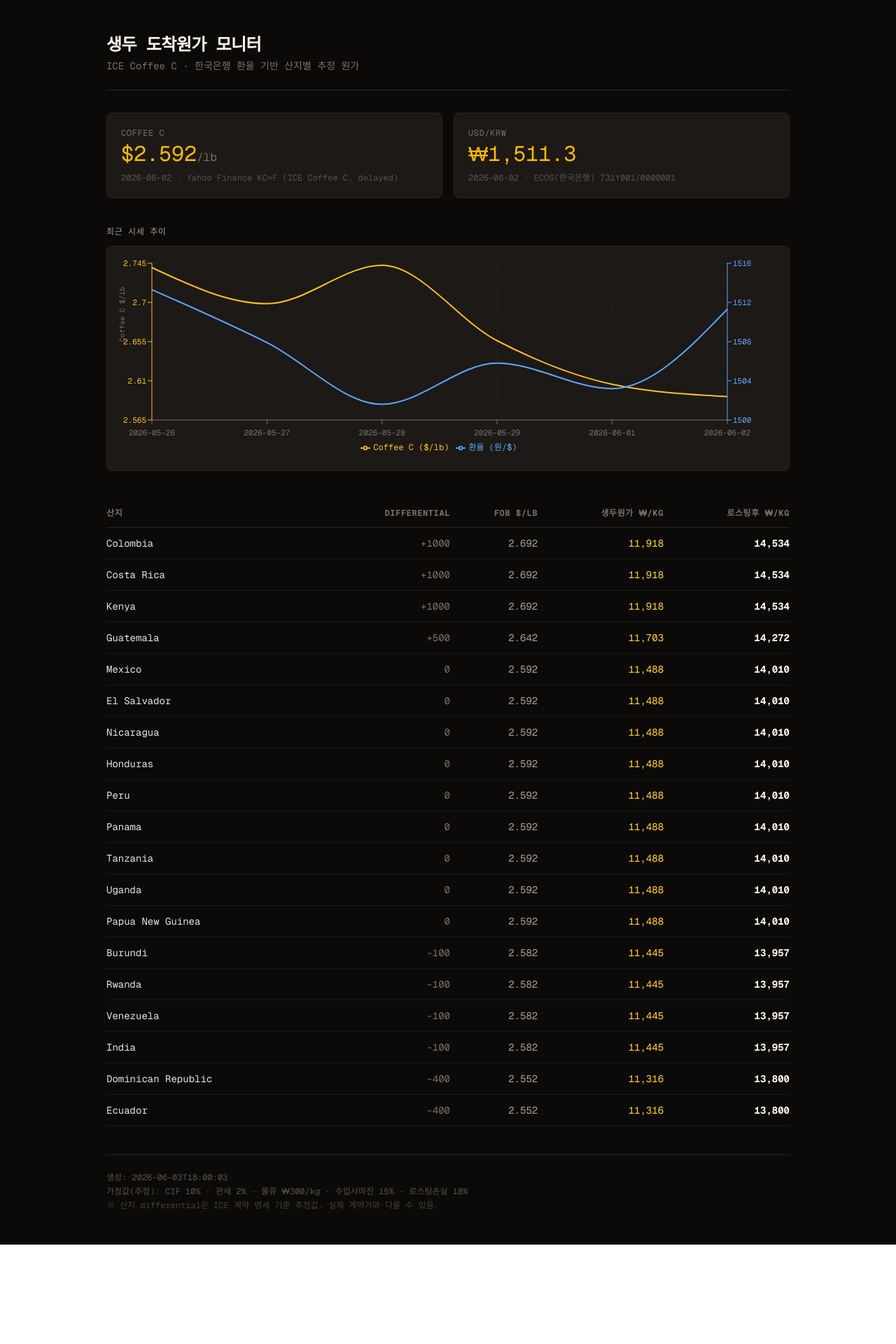
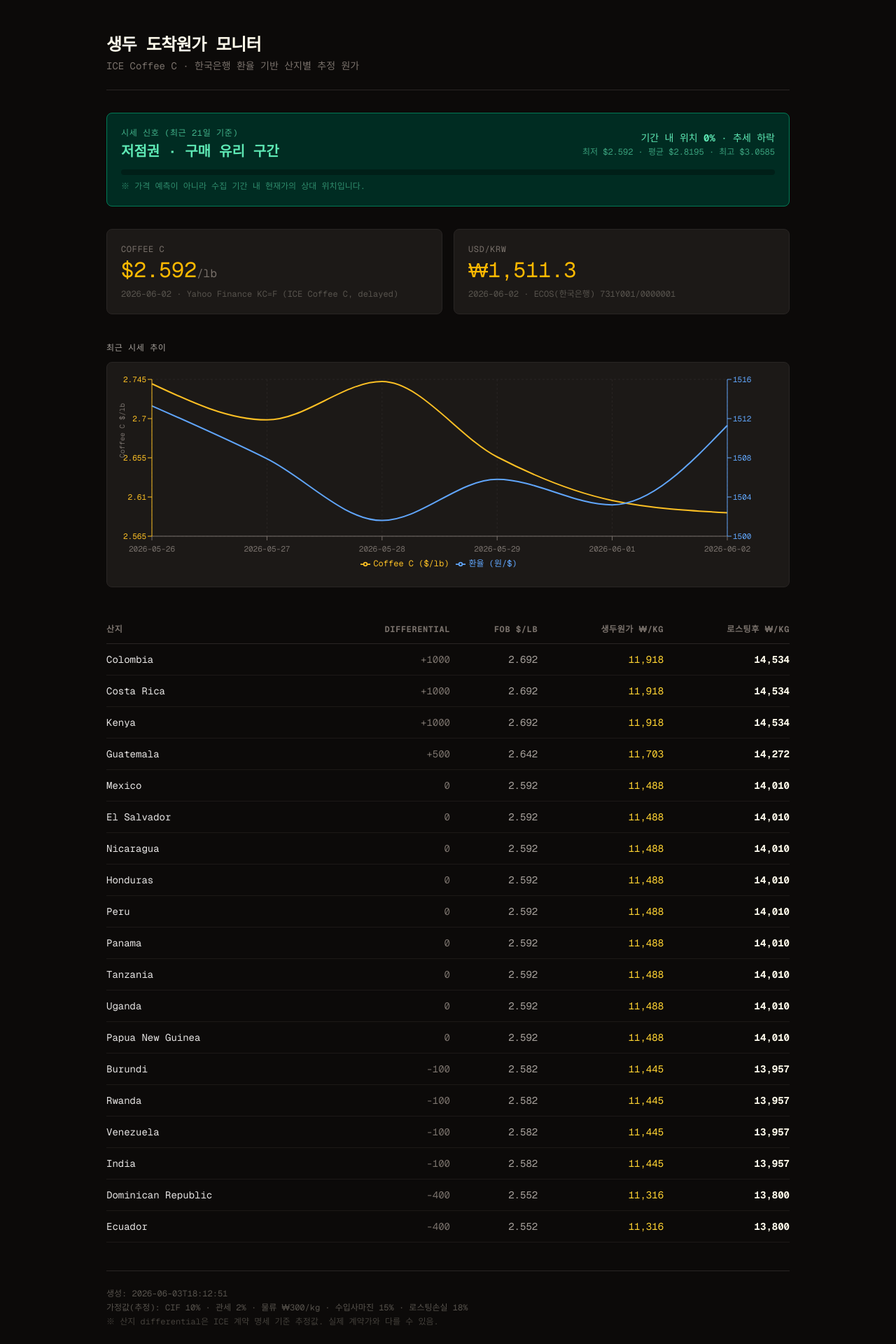
Before and after one commit to kyh30628-del/coffee_lab, a Next.js app in the folder web/: page /cost in a window 1280 px wide. Shown: the top 1920 px of the page at 70% size. Before the commit the page ends 1778 px from the top, so only its background shows below. Built offline with nearby package versions, Linux system fonts and the light colour scheme.

Commit message:
feat: B2B 시세 신호 - 기간 내 위치 기반 구매 유리/관망 판단 배너

```diff
--- a/web/app/cost/page.tsx
+++ b/web/app/cost/page.tsx
@@ -2,86 +2,87 @@ import fs from "node:fs";
 import path from "node:path";
 import PriceChart from "./PriceChart";
 
-type Row = {
-  origin: string; note: string; point_diff: number;
-  fob_usd_lb: number; green_krw_per_kg: number; roasted_krw_per_kg: number;
-};
+type Row = { origin: string; note: string; point_diff: number;
+  fob_usd_lb: number; green_krw_per_kg: number; roasted_krw_per_kg: number; };
+type Signal = { current: number; low: number; high: number; avg: number;
+  position_pct: number; label: string; tone: string; trend: string; days: number; } | null;
 type CostData = {
   generated_at: string;
-  inputs: {
-    coffee_c_usd_lb: number; coffee_c_date: string; coffee_c_source: string;
-    usd_krw: number; usd_krw_date: string; usd_krw_source: string;
-  };
+  inputs: { coffee_c_usd_lb: number; coffee_c_date: string; coffee_c_source: string;
+    usd_krw: number; usd_krw_date: string; usd_krw_source: string; };
+  signal: Signal;
   assumptions: Record<string, number>;
   rows: Row[];
 };
 type Point = { date: string; coffee_c: number; usd_krw: number };
 
 function loadData(): CostData | null {
-  try {
-    const p = path.join(process.cwd(), "public", "data", "cost.json");
-    return JSON.parse(fs.readFileSync(p, "utf-8"));
-  } catch {
-    return null;
-  }
+  try { return JSON.parse(fs.readFileSync(path.join(process.cwd(), "public", "data", "cost.json"), "utf-8")); }
+  catch { return null; }
 }
+function loadTimeseries(): { points: Point[] } {
+  try { return JSON.parse(fs.readFileSync(path.join(process.cwd(), "public", "data", "timeseries.json"), "utf-8")); }
+  catch { return { points: [] }; }
+}
+const won = (n: number) => n.toLocaleString("ko-KR");
 
-function loadTimeseries(): { points: Point[] } {
-  try {
-    const p = path.join(process.cwd(), "public", "data", "timeseries.json");
-    return JSON.parse(fs.readFileSync(p, "utf-8"));
-  } catch {
-    return { points: [] };
-  }
-}
-
-const won = (n: number) => n.toLocaleString("ko-KR");
+const TONE: Record<string, string> = {
+  good: "bg-emerald-950 border-emerald-700 text-emerald-300",
+  high: "bg-red-950 border-red-800 text-red-300",
+  neutral: "bg-stone-900 border-stone-700 text-stone-300",
+};
 
 export default function CostPage() {
   const data = loadData();
-
   if (!data) {
     return (
       <main className="min-h-screen bg-stone-950 text-stone-200 flex items-center justify-center p-8">
-        <div className="text-center">
-          <p className="text-lg">데이터가 없습니다.</p>
-          <p className="text-stone-500 mt-2 text-sm">
-            data-engine에서 python models/export_cost.py 를 먼저 실행하세요.
-          </p>
-        </div>
+        <p className="text-stone-500 text-sm">데이터가 없습니다. data-engine에서 export_cost.py를 실행하세요.</p>
       </main>
     );
   }
-
-  const { inputs, assumptions, rows } = data;
+  const { inputs, assumptions, rows, signal } = data;
   const ts = loadTimeseries();
 
   return (
     <main className="min-h-screen bg-stone-950 text-stone-200 font-mono">
       <div className="max-w-5xl mx-auto px-6 py-12">
         <header className="border-b border-stone-800 pb-6 mb-8">
-          <h1 className="text-2xl font-bold tracking-tight text-amber-50">
-            생두 도착원가 모니터
-          </h1>
-          <p className="text-stone-500 text-sm mt-1">
-            ICE Coffee C · 한국은행 환율 기반 산지별 추정 원가
-          </p>
+          <h1 className="text-2xl font-bold tracking-tight text-amber-50">생두 도착원가 모니터</h1>
+          <p className="text-stone-500 text-sm mt-1">ICE Coffee C · 한국은행 환율 기반 산지별 추정 원가</p>
         </header>
+
+        {signal && (
+          <section className={`rounded-lg border p-5 mb-8 ${TONE[signal.tone] ?? TONE.neutral}`}>
+            <div className="flex items-center justify-between flex-wrap gap-2">
+              <div>
+                <div className="text-xs uppercase tracking-wider opacity-70">시세 신호 (최근 {signal.days}일 기준)</div>
+                <div className="text-xl font-bold mt-1">{signal.label}</div>
+              </div>
+              <div className="text-right text-sm">
+                <div>기간 내 위치 <span className="font-bold">{signal.position_pct}%</span> · 추세 {signal.trend}</div>
+                <div className="opacity-60 text-xs mt-0.5">
+                  최저 ${signal.low} · 평균 ${signal.avg} · 최고 ${signal.high}
+                </div>
+              </div>
+            </div>
+            <div className="mt-3 h-2 bg-black/30 rounded-full overflow-hidden">
+              <div className="h-full bg-current opacity-70" style={{ width: `${signal.position_pct}%` }} />
+            </div>
+            <p className="text-xs opacity-50 mt-2">※ 가격 예측이 아니라 수집 기간 내 현재가의 상대 위치입니다.</p>
+          </section>
+        )}
 
         <section className="grid grid-cols-2 gap-4 mb-10">
           <div className="bg-stone-900 border border-stone-800 rounded-lg p-5">
             <div className="text-stone-500 text-xs uppercase tracking-wider">Coffee C</div>
             <div className="text-3xl text-amber-400 mt-1">${inputs.coffee_c_usd_lb}<span className="text-base text-stone-500">/lb</span></div>
-            <div className="text-stone-600 text-xs mt-2">
-              {inputs.coffee_c_date} · {inputs.coffee_c_source}
-            </div>
+            <div className="text-stone-600 text-xs mt-2">{inputs.coffee_c_date} · {inputs.coffee_c_source}</div>
           </div>
           <div className="bg-stone-900 border border-stone-800 rounded-lg p-5">
             <div className="text-stone-500 text-xs uppercase tracking-wider">USD/KRW</div>
             <div className="text-3xl text-amber-400 mt-1">₩{won(inputs.usd_krw)}</div>
-            <div className="text-stone-600 text-xs mt-2">
-              {inputs.usd_krw_date} · {inputs.usd_krw_source}
-            </div>
+            <div className="text-stone-600 text-xs mt-2">{inputs.usd_krw_date} · {inputs.usd_krw_source}</div>
           </div>
         </section>
 
@@ -96,10 +97,8 @@ export default function CostPage() {
           <table className="w-full text-sm">
             <thead>
               <tr className="text-stone-500 text-xs uppercase tracking-wider border-b border-stone-800">
-                <th className="text-left py-3">산지</th>
-                <th className="text-right">Differential</th>
-                <th className="text-right">FOB $/lb</th>
-                <th className="text-right">생두원가 ₩/kg</th>
+                <th className="text-left py-3">산지</th><th className="text-right">Differential</th>
+                <th className="text-right">FOB $/lb</th><th className="text-right">생두원가 ₩/kg</th>
                 <th className="text-right">로스팅후 ₩/kg</th>
               </tr>
             </thead>
@@ -107,9 +106,7 @@ export default function CostPage() {
               {rows.map((r) => (
                 <tr key={r.origin} className="border-b border-stone-900 hover:bg-stone-900/50">
                   <td className="py-3 text-stone-200">{r.origin}</td>
-                  <td className="text-right text-stone-500">
-                    {r.point_diff > 0 ? "+" + r.point_diff : r.point_diff}
-                  </td>
+                  <td className="text-right text-stone-500">{r.point_diff > 0 ? "+" + r.point_diff : r.point_diff}</td>
                   <td className="text-right text-stone-400">{r.fob_usd_lb}</td>
                   <td className="text-right text-amber-300">{won(r.green_krw_per_kg)}</td>
                   <td className="text-right text-amber-50 font-bold">{won(r.roasted_krw_per_kg)}</td>
@@ -121,14 +118,8 @@ export default function CostPage() {
 
         <footer className="mt-10 pt-6 border-t border-stone-800 text-xs text-stone-600 space-y-1">
           <p>생성: {data.generated_at}</p>
-          <p>
-            가정값(추정): CIF {assumptions.cif_rate * 100}% · 관세 {assumptions.tariff_rate * 100}% ·
-            물류 ₩{won(assumptions.logistics_krw_per_kg)}/kg · 수입사마진 {assumptions.importer_margin_rate * 100}% ·
-            로스팅손실 {assumptions.roast_loss_rate * 100}%
-          </p>
-          <p className="text-stone-700">
-            ※ 산지 differential은 ICE 계약 명세 기준 추정값. 실제 계약가와 다를 수 있음.
-          </p>
+          <p>가정값(추정): CIF {assumptions.cif_rate * 100}% · 관세 {assumptions.tariff_rate * 100}% · 물류 ₩{won(assumptions.logistics_krw_per_kg)}/kg · 수입사마진 {assumptions.importer_margin_rate * 100}% · 로스팅손실 {assumptions.roast_loss_rate * 100}%</p>
+          <p className="text-stone-700">※ 산지 differential은 ICE 계약 명세 기준 추정값. 실제 계약가와 다를 수 있음.</p>
         </footer>
       </div>
     </main>
--- a/web/public/data/cost.json
+++ b/web/public/data/cost.json
@@ -1,5 +1,5 @@
 {
-  "generated_at": "2026-06-03T18:00:03",
+  "generated_at": "2026-06-03T18:12:51",
   "inputs": {
     "coffee_c_usd_lb": 2.592,
     "coffee_c_date": "2026-06-02",
@@ -7,6 +7,17 @@
     "usd_krw": 1511.3,
     "usd_krw_date": "2026-06-02",
     "usd_krw_source": "ECOS(한국은행) 731Y001/0000001"
+  },
+  "signal": {
+    "current": 2.592,
+    "low": 2.592,
+    "high": 3.0585,
+    "avg": 2.8195,
+    "position_pct": 0.0,
+    "label": "저점권 · 구매 유리 구간",
+    "tone": "good",
+    "trend": "하락",
+    "days": 21
   },
   "assumptions": {
     "cif_rate": 0.1,
```
Also changed, not shown: 1 other file (tests, documents, lock files or other folders).
